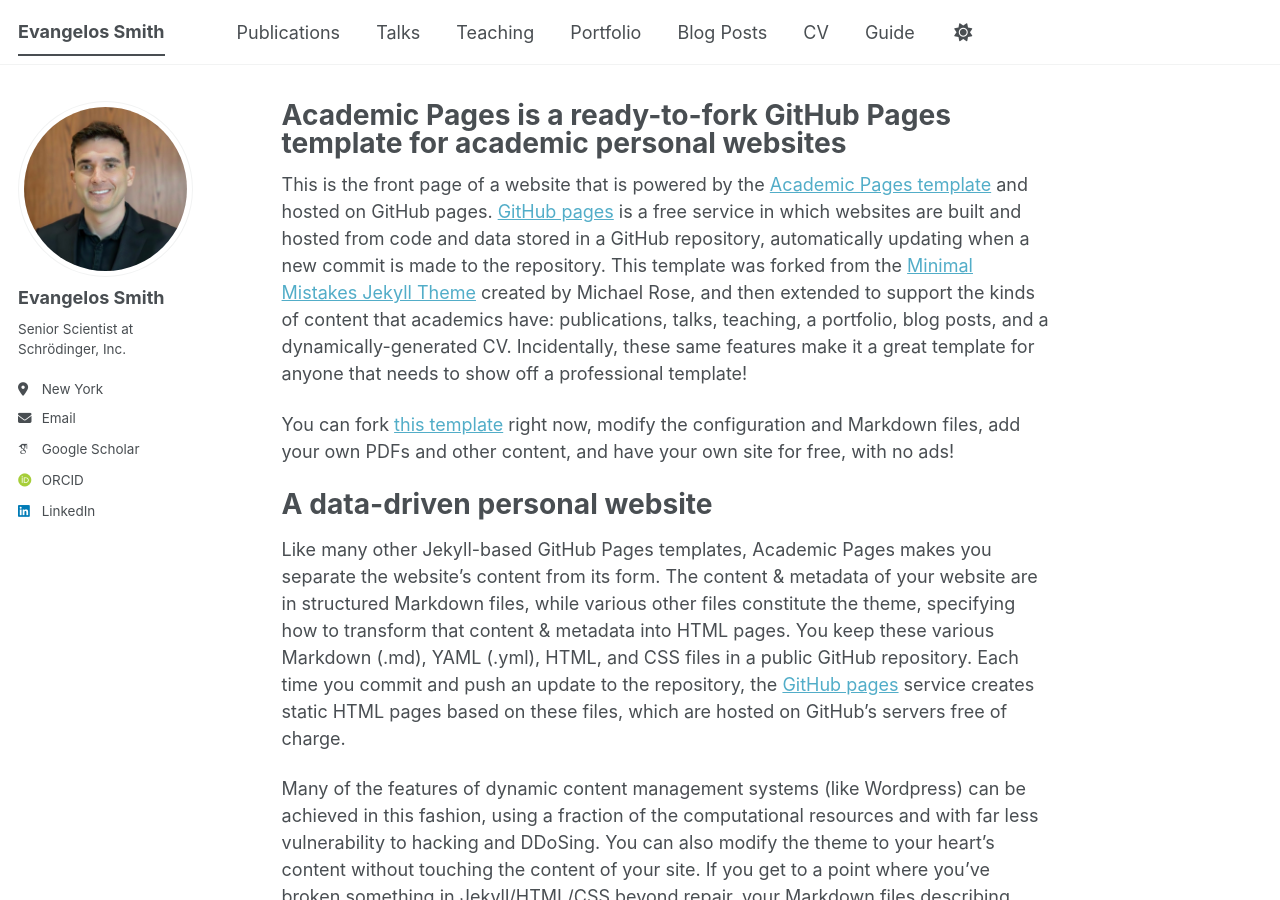
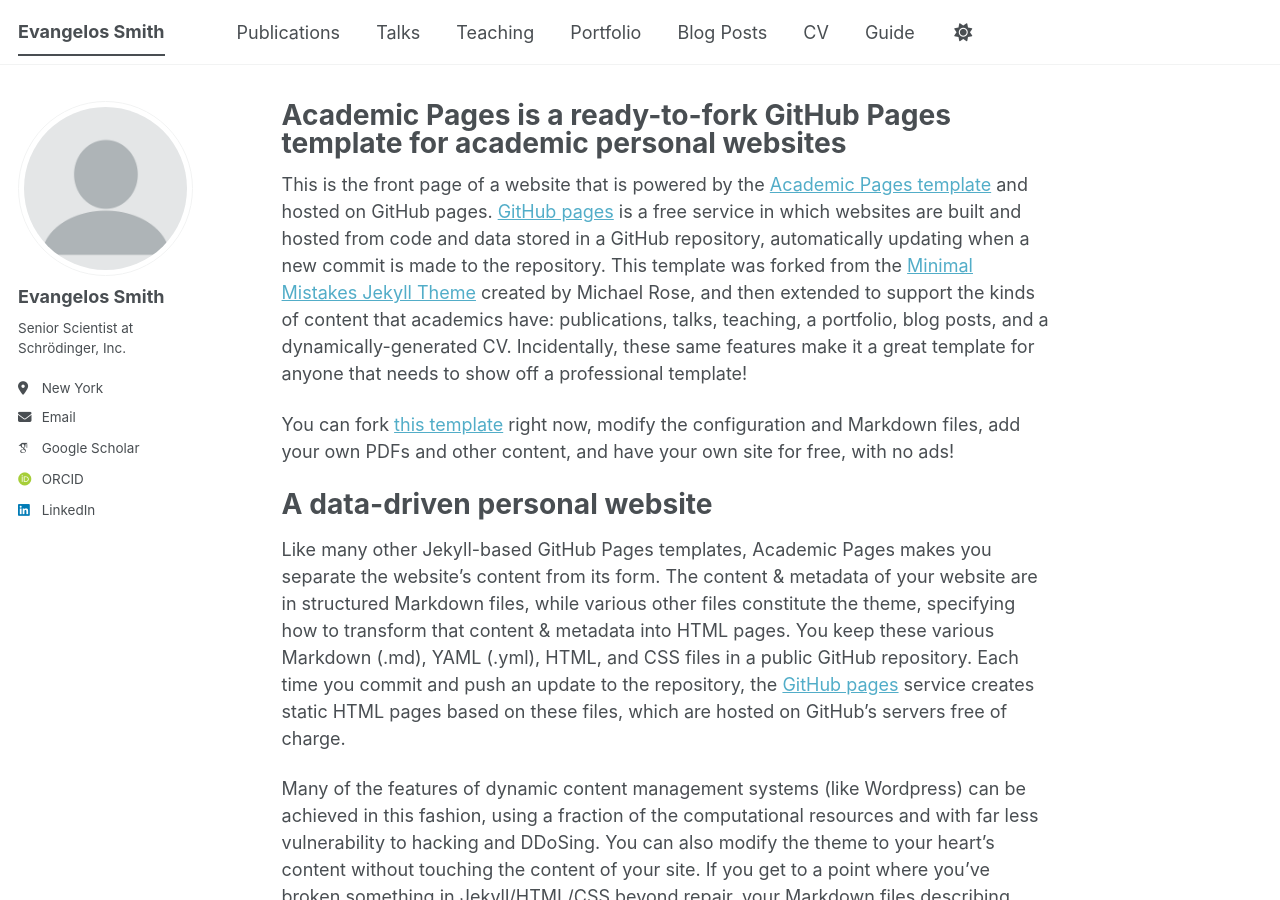
Before and after one commit to evangelossmith/evangelossmith.github.io, a Jekyll site: the page built from _pages/about.md, in a window 1280 px wide and 900 px high. Built offline with Jekyll 4.4.1, drawn with Linux system fonts in a browser that asks for light colours; some web fonts are replaced; a script bundle is joined from its source files by our own code; library files that are not in the unit come from our copies.

Commit message:
Update _config.yml

```diff
--- a/_config.yml
+++ b/_config.yml
@@ -23,7 +23,7 @@ repository               : "evangelossmith/evangelossmith.github.io"
 #               Additional customization can be done by editing /_includes/author-profile.html
 author:
   # Biographic information
-  avatar           : "2025_11_21_lighter_Google-Scholar.jpg"
+  avatar           : "profile.png"
   name             : "Evangelos Smith"
   pronouns         : # example: "she/her"
   bio              : "Senior Scientist at Schrödinger, Inc."
```
